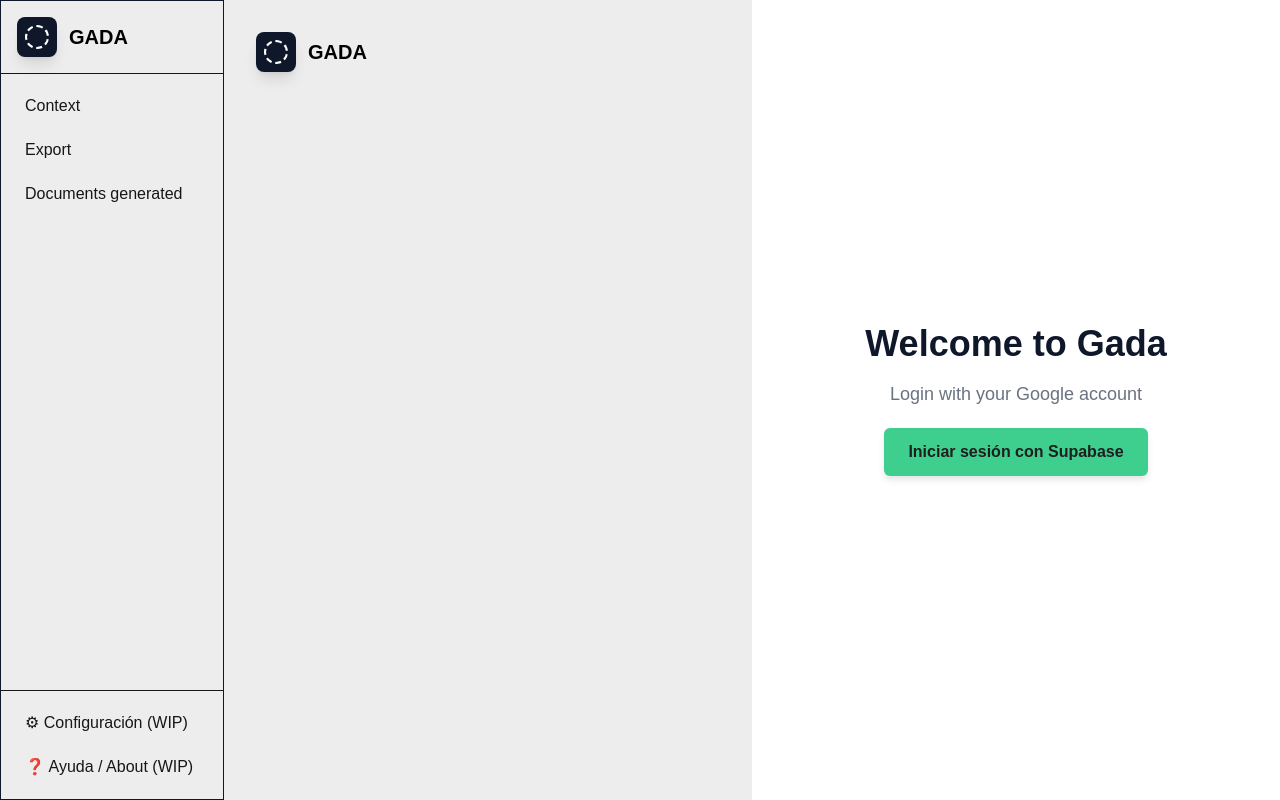
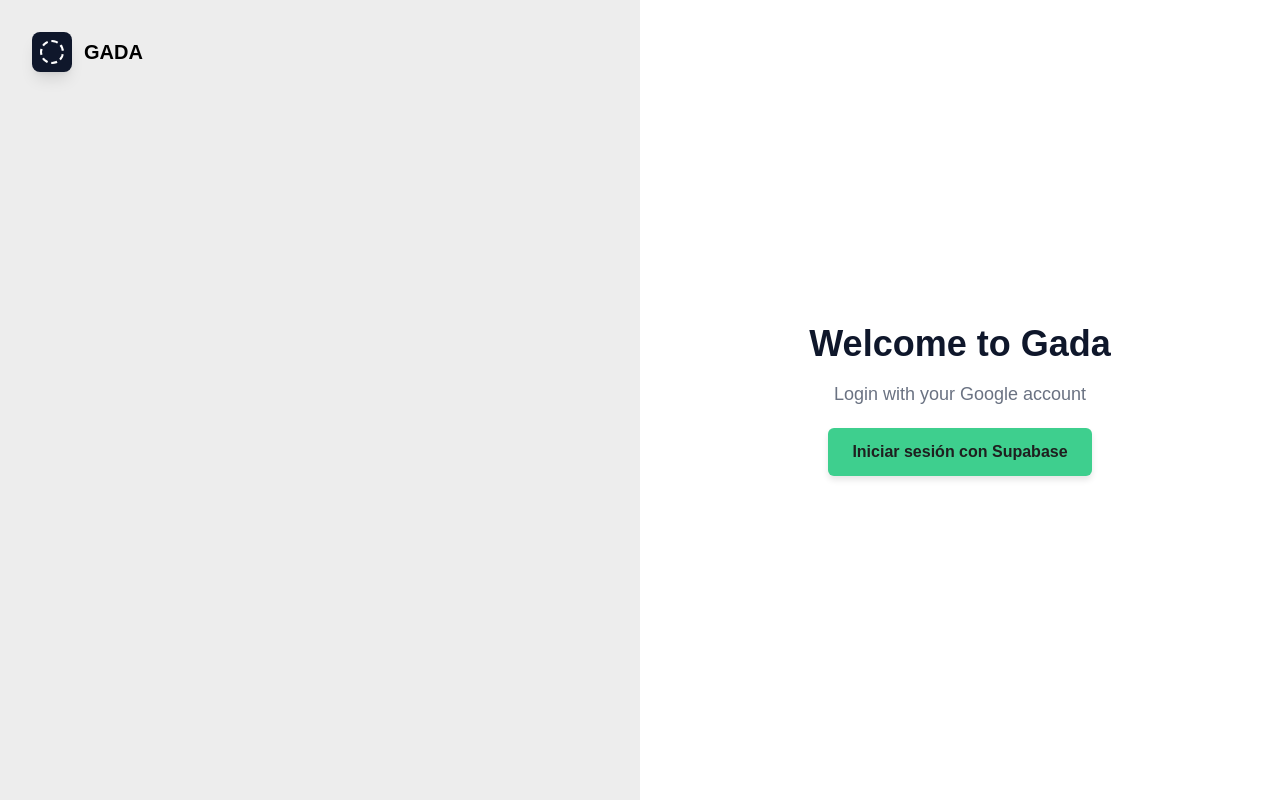
Before and after one commit to Kanzo-Tech/GADA, a Next.js app: page /login in a window 1280 px wide. Built offline with nearby package versions, Linux system fonts and the light colour scheme.

Commit message:
[FIX] Layout display

```diff
--- /dev/null
+++ b/src/app/(app)/layout.tsx
@@ -0,0 +1,13 @@
+import Sidebar from "@/components/sidebar";
+import type { ReactNode } from "react";
+
+export default function AuthLayout({ children }: { children: ReactNode }) {
+    return (
+        <div className="h-full flex">
+            <Sidebar />
+            <main className="flex-1 h-full overflow-y-auto">
+                {children}
+            </main>
+        </div>
+    );
+}
--- /dev/null
+++ b/src/app/(auth)/layout.tsx
@@ -0,0 +1,11 @@
+import type { ReactNode } from "react";
+
+export default function AuthLayout({ children }: { children: ReactNode }) {
+    return (
+        <div className="h-full flex">
+            <main className="flex-1 h-full overflow-y-auto">
+                {children}
+            </main>
+        </div>
+    );
+}
--- a/src/app/layout.tsx
+++ b/src/app/layout.tsx
@@ -29,7 +29,6 @@
       <body
         className={`${geistSans.variable} ${geistMono.variable} antialiased h-full flex`}
       >
-        <Sidebar />
         <main className="flex-1 h-full overflow-y-auto">
           {children}
         </main>
--- a/src/app/page.tsx
+++ b/src/app/page.tsx
@@ -1,7 +1,5 @@
 import Sidebar from "@/components/sidebar";
-import Form from "./views/export/page";
-import Login from "./views/login/page"
-import SummaryView from "./views/summary/page";
+import Login from "./(auth)/login/page";
 
 
 export default function Home() {
--- a/src/components/redirecting.tsx
+++ b/src/components/redirecting.tsx
@@ -4,7 +4,7 @@
     const router = useRouter();
 
     const navigateTo = (route: string) => {
-        router.push("/views" + route);
+        router.push(route);
     };
 
     return { navigateTo };
```
